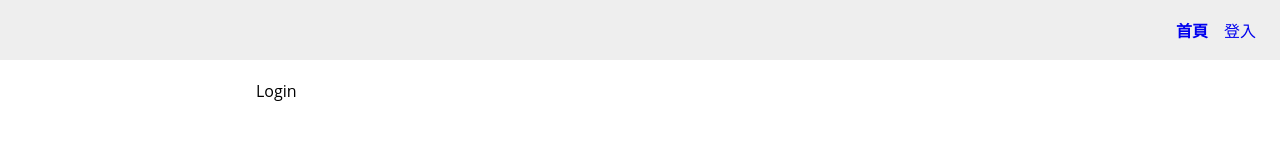
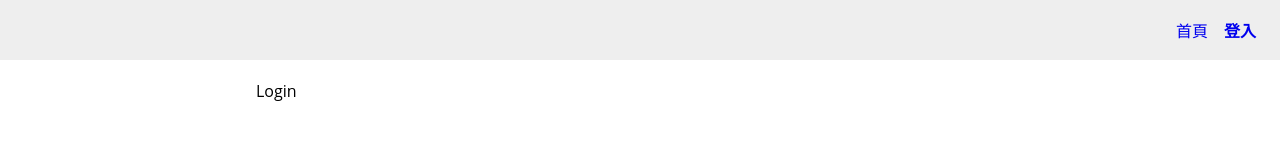
Before and after one commit to wwwchendev/styled-components-v5, a React (Vite) app: page /login in a window 1280 px wide. Shown: the top 160 px of the page. Built offline with nearby package versions, Linux system fonts and the light colour scheme.

Commit message:
根據網址路徑設置isActive並動態顯示樣式

```diff
--- a/src/components/common/Header.jsx
+++ b/src/components/common/Header.jsx
@@ -1,5 +1,5 @@
 import styled from 'styled-components';
-import { Link } from 'react-router-dom';
+import { Link, useLocation } from 'react-router-dom';
 
 const HeaderWrapper = styled.header`
   height: 60px;
@@ -31,14 +31,19 @@ const StyledLink = styled(Link)`
   text-align: center;
   box-sizing: border-box;
   margin: auto 0;
-  font-weight: ${(props) => (props.isactive ? '900' : '')} ;
+  font-weight: ${(props) => (props.isactive === 'true' ? '900' : 'normal')} ;
 `;
 
 export const Header = () => {
+  const { pathname } = useLocation();
   return <HeaderWrapper>
     <Menu>
-      <StyledLink to='/' isactive='true'>首頁</StyledLink>
-      <StyledLink to='/login'>登入</StyledLink>
+      <StyledLink to='/' isactive={pathname === '/' ? 'true' : 'false'}>
+        首頁
+      </StyledLink>
+      <StyledLink to='/login' isactive={pathname === '/login' ? 'true' : 'false'}>
+        登入
+      </StyledLink>
     </Menu>
   </HeaderWrapper>;
 };
```
